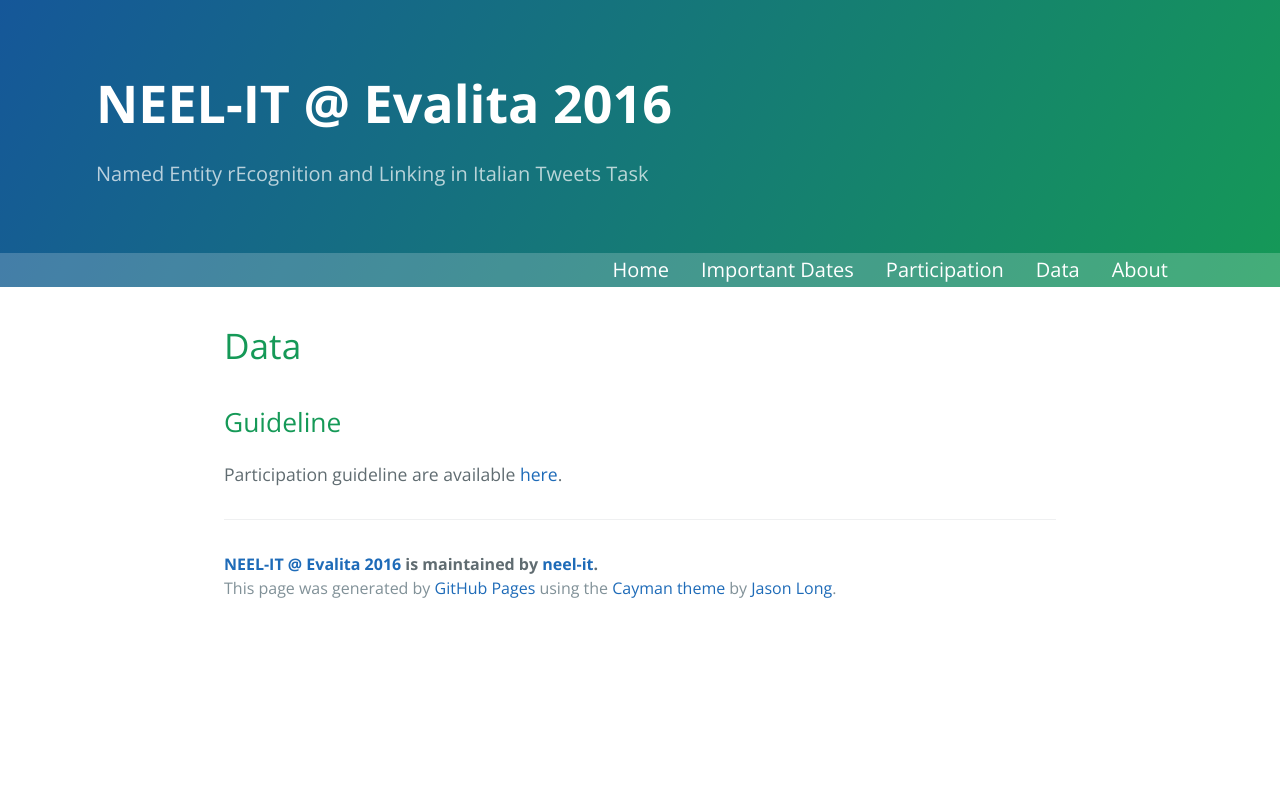
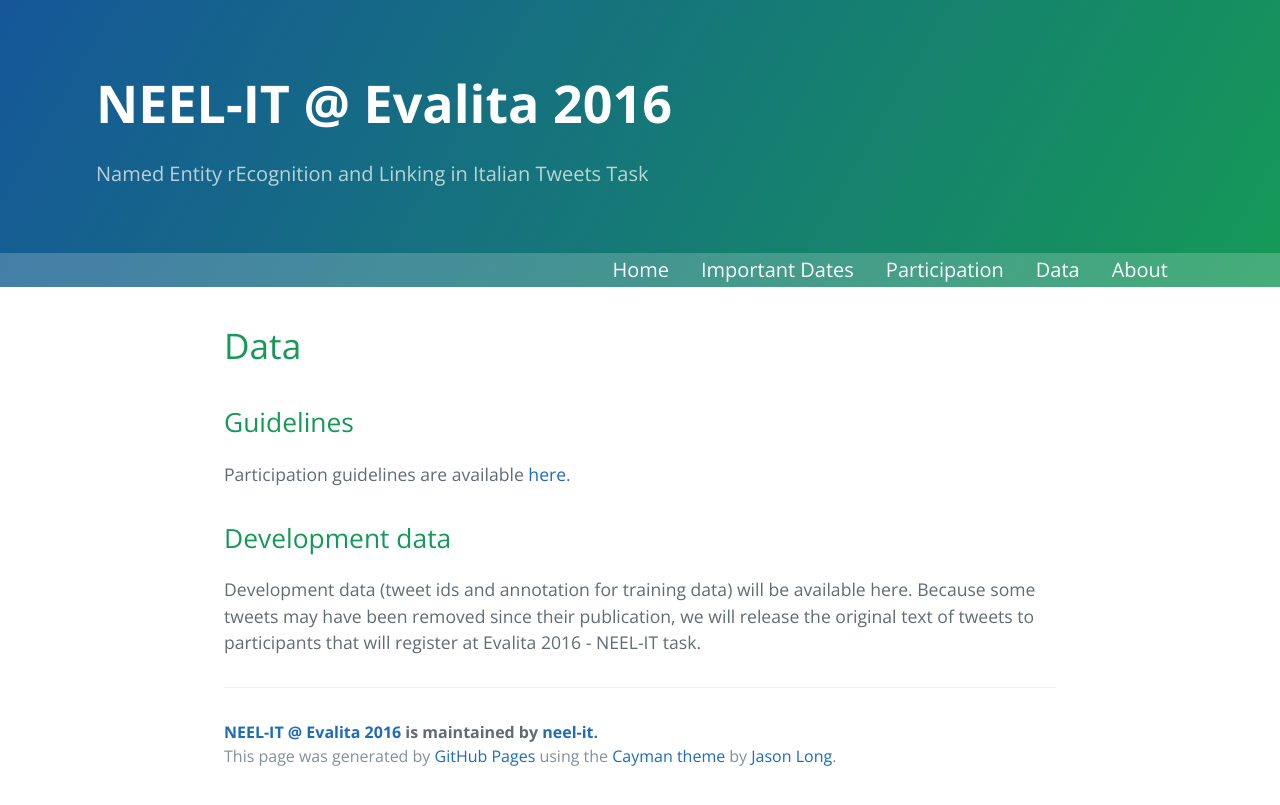
Before and after one commit to neel-it/neel-it.github.io, a Jekyll site: the page built from data.md, in a window 1280 px wide. Shown: the top 805 px of the page. Built offline with Jekyll 4.4.1, drawn with Linux system fonts in a browser that asks for light colours; Markdown is read by kramdown in place of the engine named in the settings.

Commit message:
Update data.md

```diff
--- a/data.md
+++ b/data.md
@@ -5,6 +5,11 @@ title: Data
 
 # Data
 
-## Guideline
+## Guidelines
 
-Participation guideline are available [here](https://docs.google.com/document/d/1UjDJRmmWI797mlMhg_4Fj96ybiRZfatekJzO8JQjR-8/edit?usp=sharing).
+Participation guidelines are available [here](https://docs.google.com/document/d/1UjDJRmmWI797mlMhg_4Fj96ybiRZfatekJzO8JQjR-8/edit?usp=sharing).
+
+## Development data
+
+Development data (tweet ids and annotation for training data) will be available here.
+Because some tweets may have been removed since their publication, we will release the original text of tweets to participants that will register at Evalita 2016 - NEEL-IT task.
```
